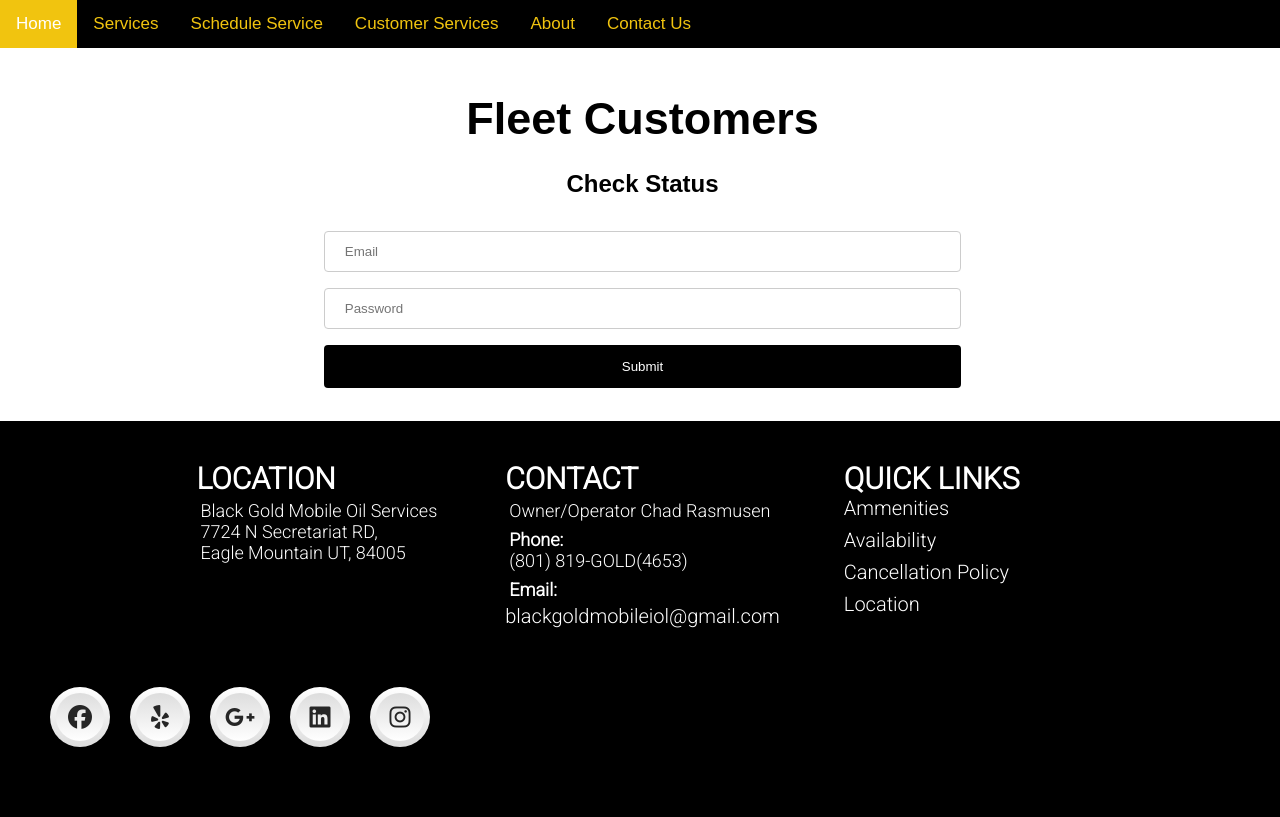
After one commit to RubenSalazar13/Black-Gold-Website-Design-Development, a PHP site: page /fleetcustomers.php in a window 1280 px wide. The commit adds this page. Run offline with PHP 8.4, Linux system fonts and the light colour scheme; some libraries are stand-ins or nearby versions.

Commit message:
Add files via upload

```diff
--- a/css/style.css
+++ b/css/style.css
@@ -204,3 +204,68 @@ body, html {
 .coming-soon{
   padding: 25vh;
 }
+input[type=email],[type=password], select {
+  width: 50%;
+  padding: 12px 20px;
+  margin: 8px 0;
+  display: inline-block;
+  border: 1px solid #ccc;
+  border-radius: 4px;
+  box-sizing: border-box;
+}
+
+input[type=submit] {
+  width: 50%;
+  background-color: black;
+  color: white;
+  padding: 14px 20px;
+  margin: 8px 0;
+  border: none;
+  border-radius: 4px;
+  cursor: pointer;
+}
+.log-in{
+  padding-left: 5px;
+  padding-bottom: 25px;
+  text-align: center;
+}
+.Fleet{
+  padding-top: 45px;
+  font-size: 45px;
+}
+.check{
+  padding-top: 25px;
+  padding-bottom: 25px;
+}
+input[type=submit]:hover {
+  background-color: #f1c40f;
+}
+.appointment{
+  text-align: center;
+  padding-top: 45px;
+  padding-bottom: 25px;
+  font-size: 45px;
+}
+select {
+  width: 100%;
+  min-width: 15ch;
+  max-width: 60ch;
+  border: 1px solid var(--select-border);
+  border-radius: 0.25em;
+  padding: 0.25em 0.5em;
+  font-size: 1.25rem;
+  cursor: pointer;
+  line-height: 1.1;
+  background-color: #fff;
+  background-image: linear-gradient(to top, #f9f9f9, #fff 33%);
+}
+.year{
+  text-align: center;
+}
+.cars{
+  text-align: center;
+}
+.scedule{
+  text-align: center;
+  padding-bottom: 25px;
+}
--- /dev/null
+++ b/fleetcustomers.php
@@ -0,0 +1,31 @@
+ <!DOCTYPE html>
+<html>
+<body>
+<meta name="viewport" content="width=device-width, initial-scale=1">
+<head>
+  <link rel="stylesheet" href="css/style.css">
+  <link rel="preconnect" href="https://fonts.googleapis.com">
+  <link rel="preconnect" href="https://fonts.gstatic.com" crossorigin>
+  <link href="https://fonts.googleapis.com/css2?family=Noto+Serif+Display:wght@300&family=Playfair+Display&family=Roboto:wght@300&display=swap" rel="stylesheet">
+</head>
+
+<body>
+    <?php include('navbar.php'); ?>
+
+<div class="log-in">
+    <h1 class="Fleet">Fleet Customers</h1>
+        <h2 class="check">Check Status</h2>
+  <form action="fleetcustomers.php">
+    <label for="email"></label>
+    <input type="email" id="email" name="email" placeholder="Email">
+    <br>
+    <label for="password"></label>
+    <input type="Password" id="password" name="password" placeholder="Password">
+    <input type="submit" value="Submit">
+  </form>
+</div>
+        <footer>
+         <?php include('footer.php'); ?>
+        </footer>
+    </body>
+</html>
--- /dev/null
+++ b/navbar.php
@@ -0,0 +1,8 @@
+<div class="topnav">
+  <a class="active" href="index.php">Home</a>
+  <a href="#services">Services</a>
+  <a href="schedule.php">Schedule Service</a>
+  <a href="fleetcustomers.php">Customer Services</a>
+  <a href="#about">About</a>
+  <a href="#contact">Contact Us</a>
+</div>
```
Also changed, not shown: index.php (+1 -9 lines), schedule.php (+31 -12 lines).
